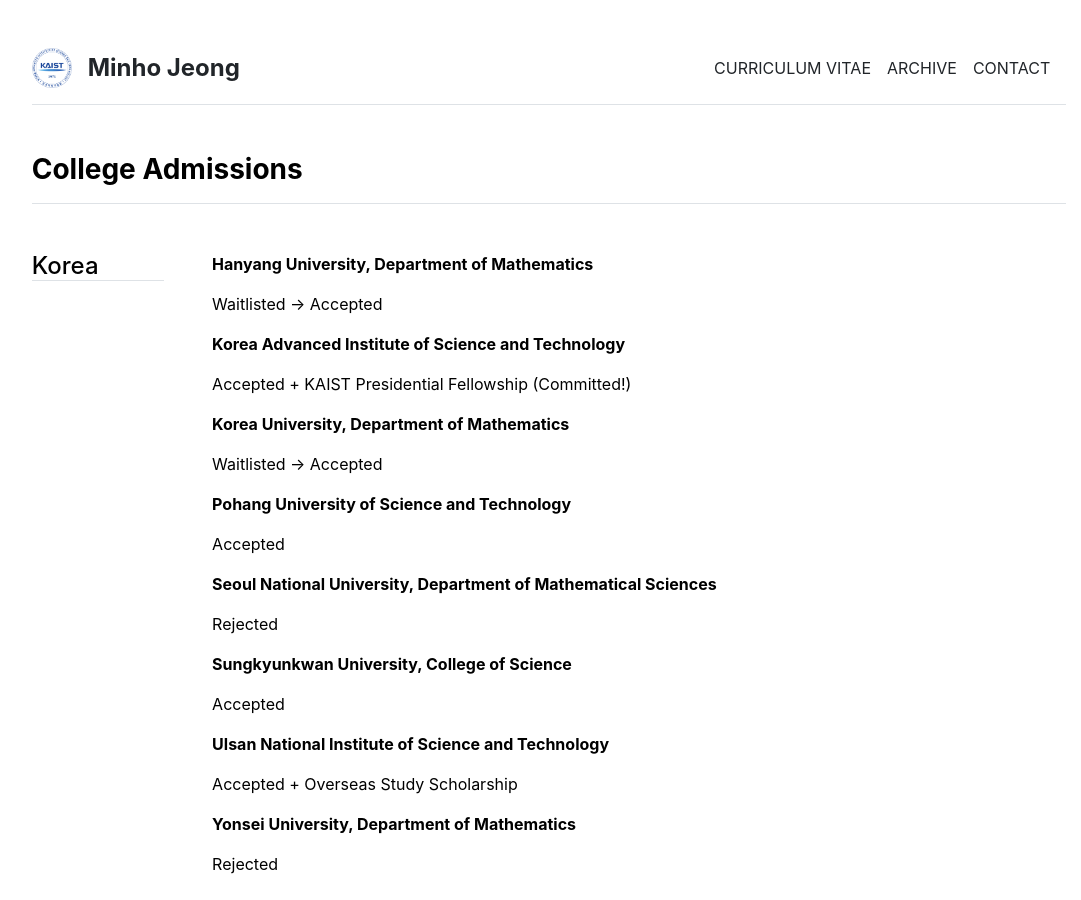
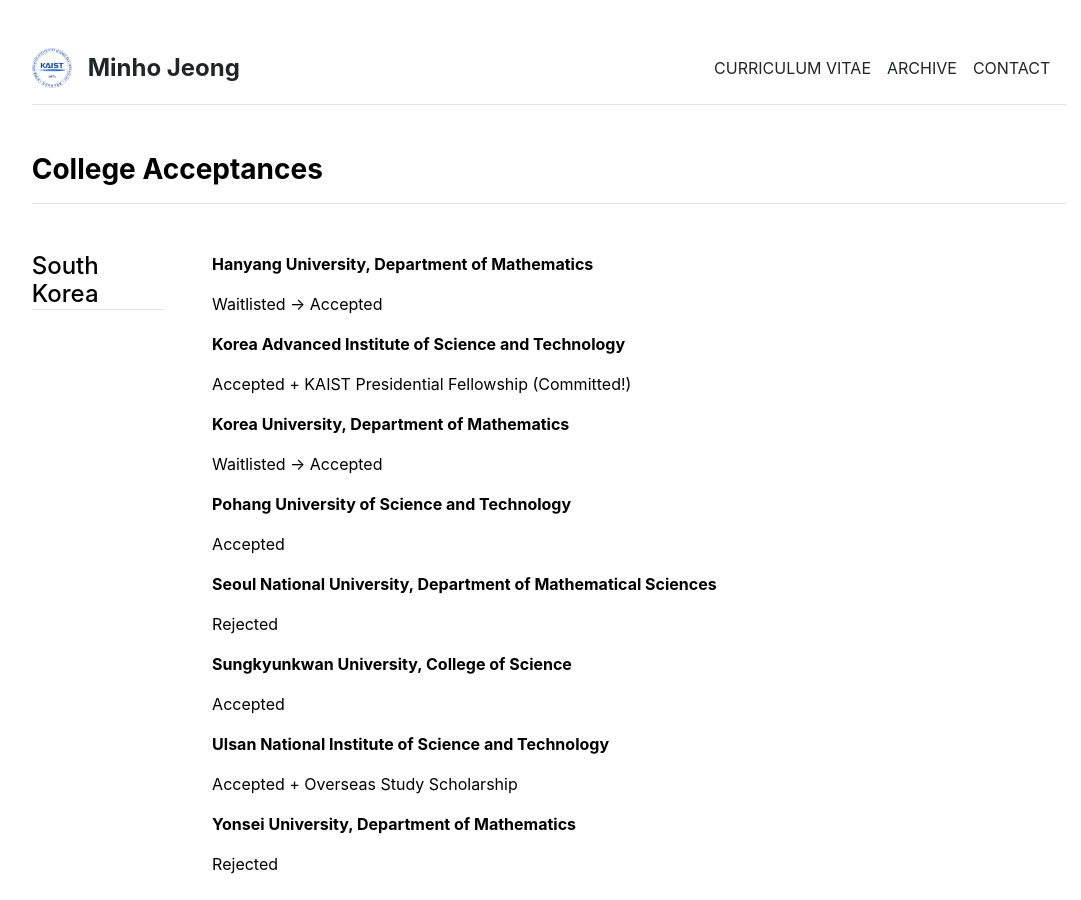
Before and after one commit to mino-jeong/mino-jeong.github.io, a Jekyll site: the page built from adm.md, in a window 1280 px wide and 900 px high. Shown: the whole window, without its empty margins (91-1172 px from the left). Built offline with Jekyll 4.4.1, drawn with Linux system fonts in a browser that asks for light colours.

Commit message:
Update adm.html

```diff
--- a/_layouts/adm.html
+++ b/_layouts/adm.html
@@ -6,10 +6,10 @@
 
 <div class="row g-5 mb-5">
   <div>
-    <h3 class="fw-bold border-bottom pb-3 mb-5">College Admissions</h3>
+    <h3 class="fw-bold border-bottom pb-3 mb-5">College Acceptances</h3>
     <div class="row g-5 mb-5">
       <div class="col-md-2">
-        <h4 class="border-bottom">Korea</h4>
+        <h4 class="border-bottom">South Korea</h4>
       </div>
       <div class="col-md-10">
         {% for section in site.data.adm.kr %}
```
